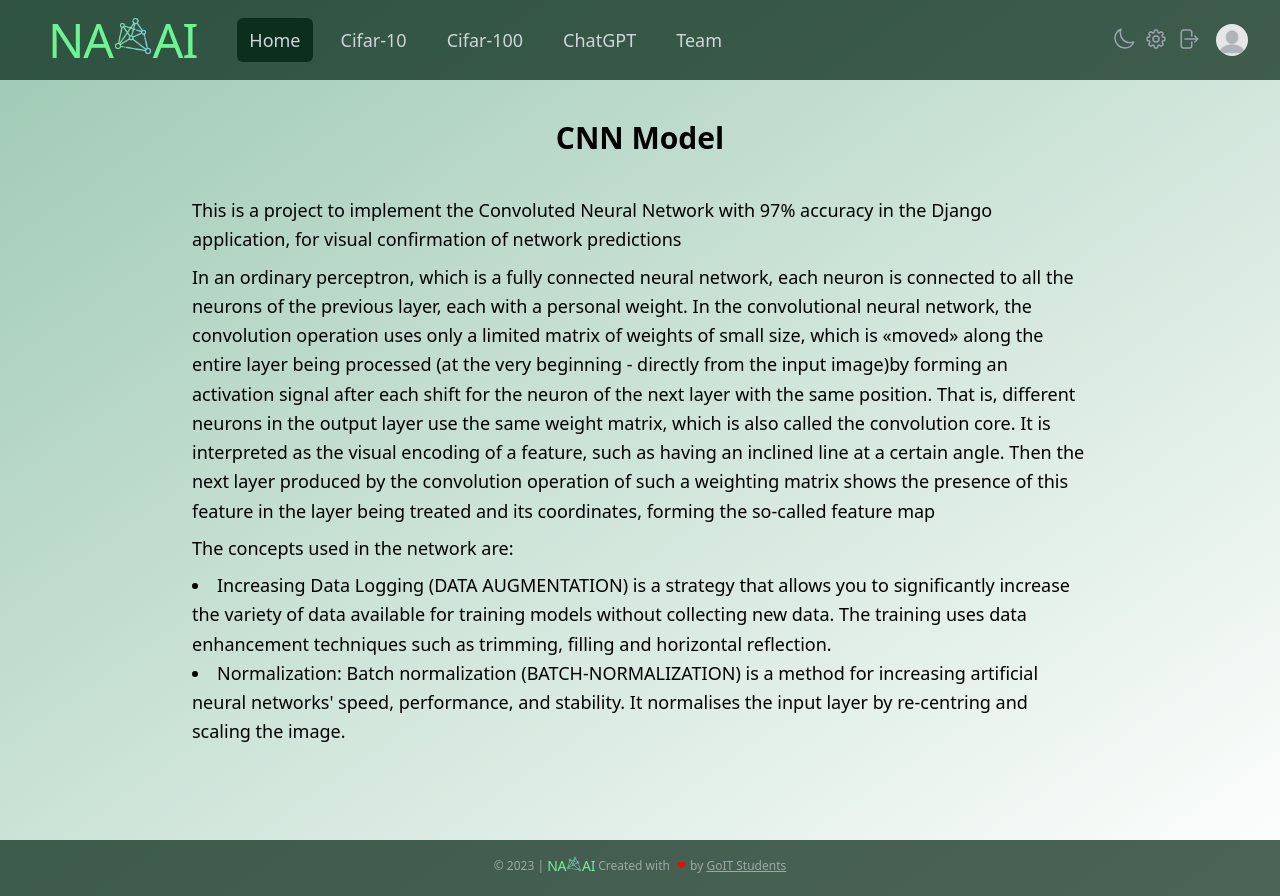
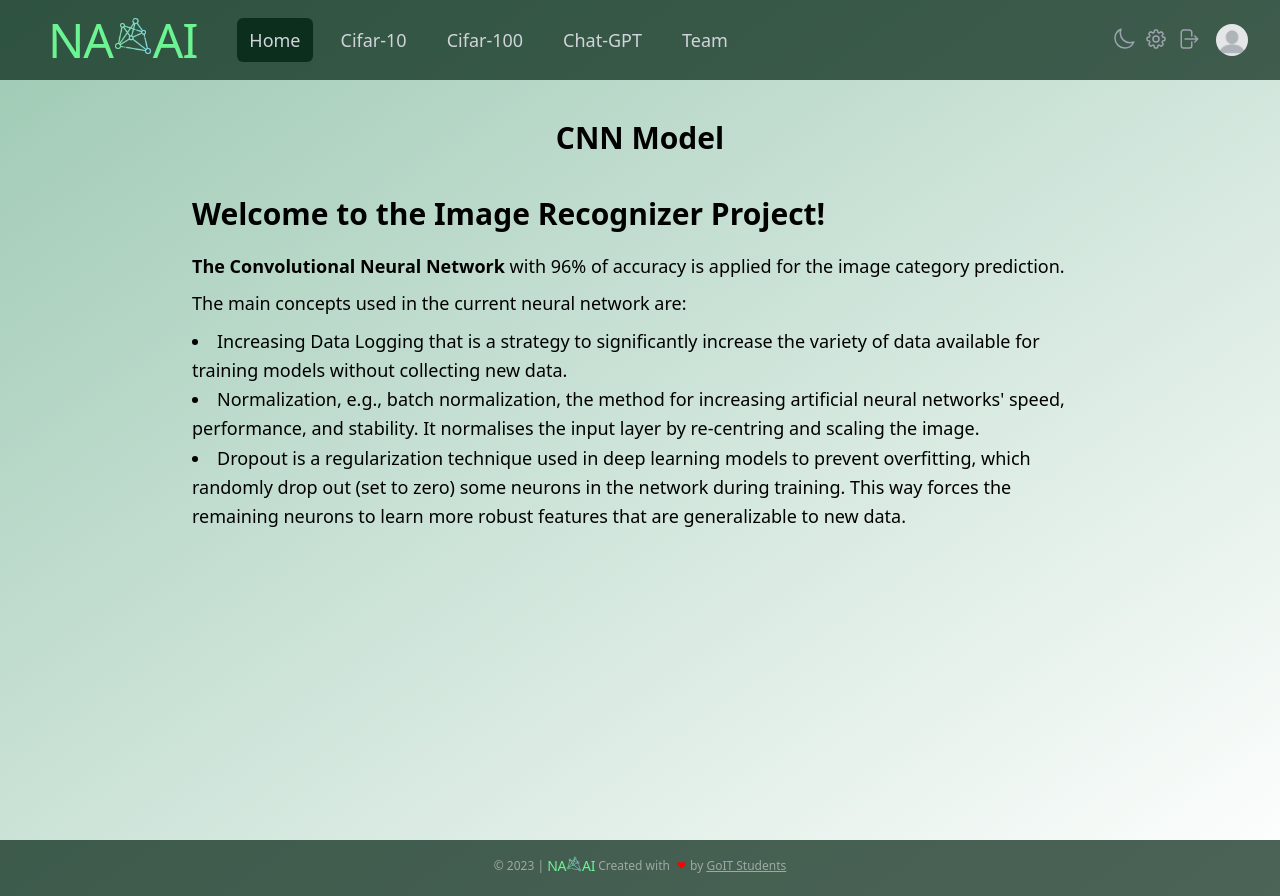
Before and after one commit to maracasabat/Image-Recognizer, a Django app: page / in a window 1280 px wide. Run offline with Django 4.2, Linux system fonts and the light colour scheme; the visitor is signed in with stand-in values (Sample User, id 1); some libraries are stand-ins or nearby versions.

Commit message:
Feature/dev (#19)
* updated templates

* added Dockerfile

* updated requirements/pipenv

* added base_dir for models (needed by docker)

* updated settings

* updated README

```diff
--- a/recognizer/frontend/templates/includes/mob_menu.html
+++ b/recognizer/frontend/templates/includes/mob_menu.html
@@ -7,7 +7,7 @@
 
           <a href="{% url 'photo_upload_cifar100' %}" class="text-gray-300 hover:bg-gray-700 hover:text-white block rounded-md px-3 py-2 text-base font-medium">Cifar-100</a>
 
-          <a href="{% url 'dl_chat_bot' %}" class="text-gray-300 hover:bg-gray-700 hover:text-white block rounded-md px-3 py-2 text-base font-medium">ChatGPT</a>
+          <a href="{% url 'dl_chat_bot' %}" class="text-gray-300 hover:bg-gray-700 hover:text-white block rounded-md px-3 py-2 text-base font-medium">Chat-GPT</a>
 
         <a href="{% url 'frontend:team' %}" class="text-gray-300 hover:bg-gray-700 hover:text-white block rounded-md px-3 py-2 text-base font-medium">Team</a>
 
--- a/recognizer/frontend/templates/includes/navigation.html
+++ b/recognizer/frontend/templates/includes/navigation.html
@@ -47,7 +47,7 @@
                   <a
                     href="{% url 'dl_chat_bot' %}"
                     class="px-3 py-2 rounded-md hover:bg-[#012210c4] dark:hover:bg-[#011b0d] hover:text-white transition-colors duration-200 team"
-                    >ChatGPT</a
+                    >Chat-GPT</a
                   >
                     <a
                     href="{% url 'frontend:team' %}"
--- a/recognizer/frontend/templates/pages/about.html
+++ b/recognizer/frontend/templates/pages/about.html
@@ -7,20 +7,22 @@
 
 {% block content %}
 
-    <article class='max-w-4xl mx-auto mt-5 pb-20 space-y-4 overflow-auto '>
+ <article class='max-w-4xl mx-auto mt-5 pb-20 space-y-4 overflow-auto '>
         <div class='space-y-2 text-lg leading-relaxed '>
+             <h2 class="text-3xl font-bold mb-5">
+                Welcome to the Image Recognizer Project!
+            </h2>
             <p>
-                This is a project to implement the Convoluted Neural Network with 97% accuracy in the Django application, for visual confirmation of network predictions
+                <b> The Convolutional Neural Network </b> with 96% of accuracy is applied for the image category prediction.
             </p>
-            <p>
-                In an ordinary perceptron, which is a fully connected neural network, each neuron is connected to all the neurons of the previous layer, each with a personal weight. In the convolutional neural network, the convolution operation uses only a limited matrix of weights of small size, which is «moved» along the entire layer being processed (at the very beginning - directly from the input image)by forming an activation signal after each shift for the neuron of the next layer with the same position. That is, different neurons in the output layer use the same weight matrix, which is also called the convolution core. It is interpreted as the visual encoding of a feature, such as having an inclined line at a certain angle. Then the next layer produced by the convolution operation of such a weighting matrix shows the presence of this feature in the layer being treated and its coordinates, forming the so-called feature map
-            </p>
+
             <p class="text-bold my-5">
-                The concepts used in the network are:
+                The main concepts used in the current neural network are:
             </p>
             <ul class='list-disc list-inside '>
-                <li>Increasing Data Logging (DATA AUGMENTATION) is a strategy that allows you to significantly increase the variety of data available for training models without collecting new data. The training uses data enhancement techniques such as trimming, filling and horizontal reflection.</li>
-                <li>Normalization: Batch normalization (BATCH-NORMALIZATION) is a method for increasing artificial neural networks' speed, performance, and stability. It normalises the input layer by re-centring and scaling the image.</li>
+                <li>Increasing Data Logging that is a strategy to significantly increase the variety of data available for training models without collecting new data.</li>
+                <li>Normalization, e.g., batch normalization, the method for increasing artificial neural networks' speed, performance, and stability. It normalises the input layer by re-centring and scaling the image.</li>
+                <li>Dropout is a regularization technique used in deep learning models to prevent overfitting, which randomly drop out (set to zero) some neurons in the network during training. This way forces the remaining neurons to learn more robust features that are generalizable to new data.</li>
             </ul>
         </div>
 
--- a/recognizer/frontend/templates/pages/team.html
+++ b/recognizer/frontend/templates/pages/team.html
@@ -78,7 +78,7 @@
             </div>
           </div>
           <div class="p-6">
-            <h5 class="text-lg font-bold mb-4">Ivan Evpat</h5>
+            <h5 class="text-lg font-bold mb-4">Ivan Yevpat</h5>
             <p class="mb-6">Team Lead <br> Backend Developer & Data Scientist</p>
             <ul class="list-inside flex mx-auto justify-center">
               <a href="https://github.com/maracasabat" class="px-2">
--- a/recognizer/mediauploadapp/templates/mediauploadapp/includes/tabs.html
+++ b/recognizer/mediauploadapp/templates/mediauploadapp/includes/tabs.html
@@ -1,5 +1,5 @@
     <div class="flex gap-3">
         <a class="text-white px-5 py-2 border-2 border-lip rounded-lg bg-gradient-to-r from-indigo-600 to-indigo-400 hover:bg-gradient-to-l hover:from-indigo-600 hover:to-indigo-400 transition" href='{% url 'photo_upload_cifar10' %}'>CIFAR-10 </a>
         <a class="text-white px-5 py-2 border-2 border-lip rounded-lg bg-gradient-to-r from-indigo-600 to-indigo-400 hover:bg-gradient-to-l hover:from-indigo-600 hover:to-indigo-400 transition" href='{% url 'photo_upload_cifar100' %}'>CIFAR-100 </a>
-        <a class="text-white px-5 py-2 border-2 border-lip rounded-lg bg-gradient-to-r from-indigo-600 to-indigo-400 hover:bg-gradient-to-l hover:from-indigo-600 hover:to-indigo-400 transition" href='{% url 'dl_chat_bot' %}'>ChatGPT</a>
+        <a class="text-white px-5 py-2 border-2 border-lip rounded-lg bg-gradient-to-r from-indigo-600 to-indigo-400 hover:bg-gradient-to-l hover:from-indigo-600 hover:to-indigo-400 transition" href='{% url 'dl_chat_bot' %}'>Chat-GPT</a>
      </div>
--- a/recognizer/users/templates/auth/login.html
+++ b/recognizer/users/templates/auth/login.html
@@ -26,7 +26,7 @@
         <div class="social flex-col">
             <p class="google flex items-center justify-center w-full p-2.5">
                 <a class="flex items-center justify-center" href="{% provider_login_url 'google'%}?next=/">
-                    {% include 'includes/googleIcon.svg' %}
+{#                    {% include 'includes/googleIcon.svg' %}#}
                     <span class="text-gray-300 ml-3" >Sign in with Google</span>
                 </a>
             </p>
@@ -34,7 +34,7 @@
 {#        <div class="social">#}
             <p class="google flex items-center justify-center w-full p-2.5">
                 <a class="flex items-center justify-center" href="{% provider_login_url 'github'%}?next=/">
-                    {% include 'includes/github.svg' %}
+{#                    {% include 'includes/github.svg' %}#}
                     <span class="text-gray-300 ml-3" >Sign in with GitHub</span>
                 </a>
             </p>
--- a/requirements.txt
+++ b/requirements.txt
@@ -3,6 +3,7 @@ tensorflow
 psycopg2-binary
 django-tailwind
 django-dotenv
+django-tinymce
 pillow
 django-allauth
 numpy
```
Also changed, not shown: docker-compose.yaml (added, +22 -0 lines), recognizer/frontend/templates/includes/chat.html (+7 -0 lines), recognizer/mediauploadapp/model/get_model.py (+8 -6 lines), recognizer/mediauploadapp/views.py (+8 -10 lines), recognizer/recognizer/settings.py (+8 -5 lines), README.md, recognizer/requirements.txt (deleted), 4 other files.
